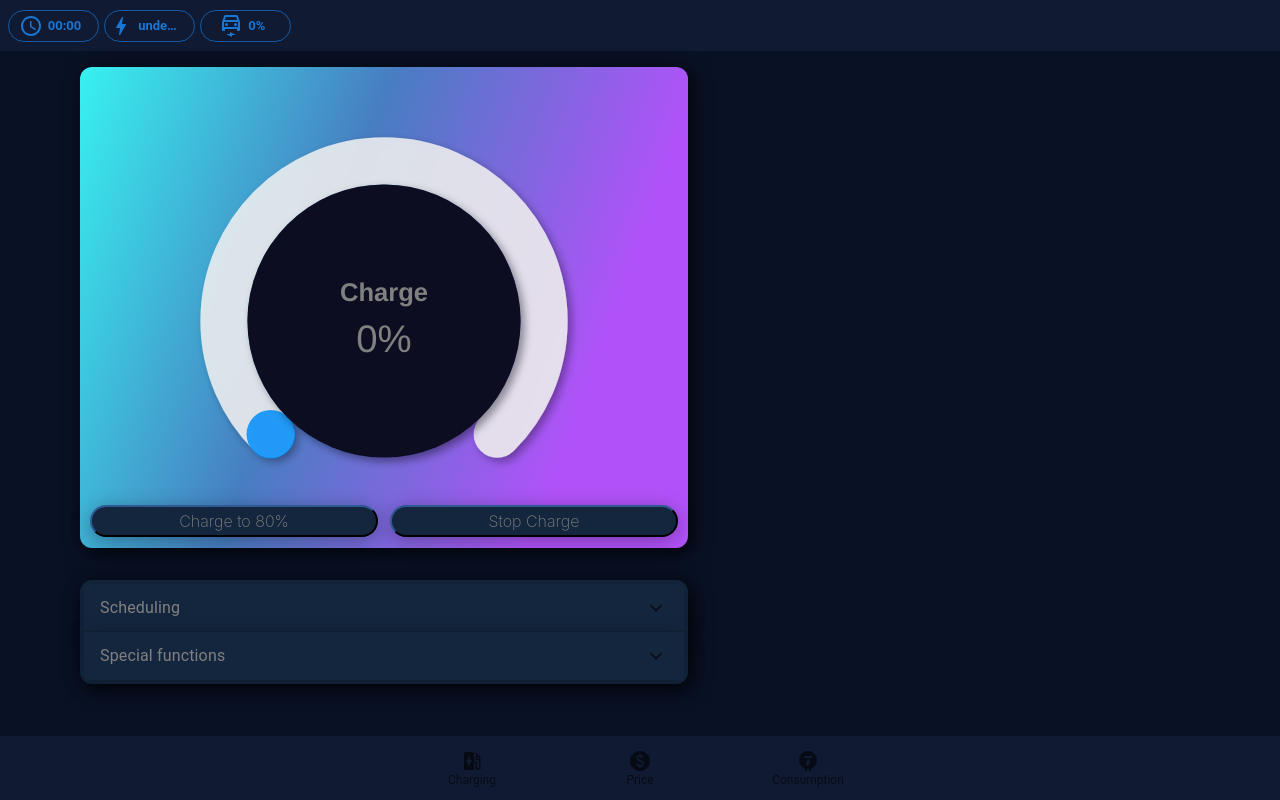
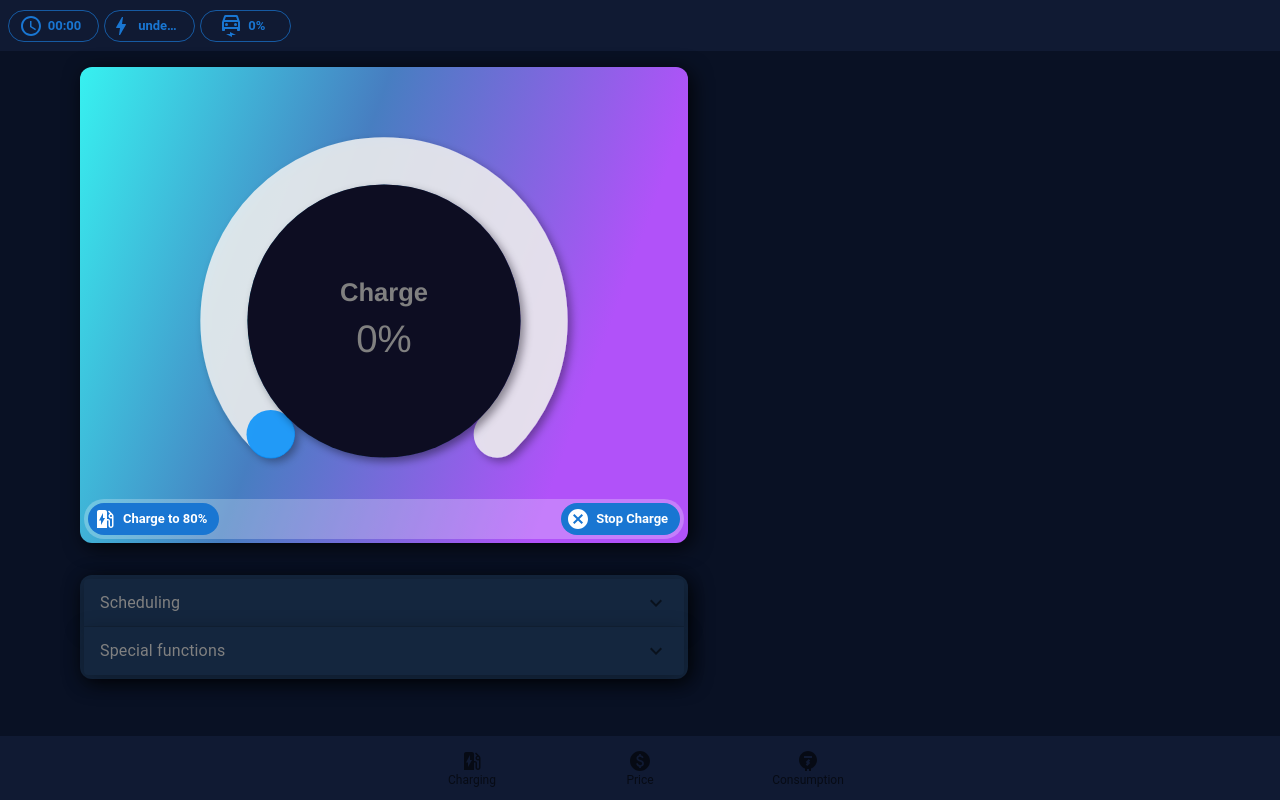
Before and after one commit to FredrikAndersson-MU24/charging-app, a React (Vite) app: page / in a window 1280 px wide. Built offline with nearby package versions, Linux system fonts and the light colour scheme; no server answers.

Commit message:
use chips for buttons

```diff
--- a/src/pages/ChargingPage.tsx
+++ b/src/pages/ChargingPage.tsx
@@ -1,7 +1,11 @@
 import '../App.css'
 import ChargeComponent from "../components/ChargeComponent.tsx";
-import {Accordion, AccordionDetails, AccordionSummary, Typography} from "@mui/material";
-import {ExpandMore} from '@mui/icons-material';
+import {Accordion, AccordionDetails, AccordionSummary, Chip, Typography} from "@mui/material";
+import {
+    Cancel,
+    EvStation,
+    ExpandMore
+} from '@mui/icons-material';
 
 const ChargingPage = (props: {
     charge: number,
@@ -22,16 +26,11 @@ const ChargingPage = (props: {
         <>
             <div className={"charge-container"}>
                 <ChargeComponent data={props.charge} charging={props.charging}/>
-                <div style={{display: "flex", justifyContent: "space-between"}}>
-                    <button onClick={props.handleChargeTo80}
-                            style={{backgroundColor: (props.charging ? "lightgreen" : "")}}
-                            className={"charging-button"}>
-                        Charge to 80%
-                    </button>
-                    <button onClick={props.handleAbortCharging}
-                            className={"charging-button"}>
-                        Stop Charge
-                    </button>
+                <div style={{display: "flex", justifyContent: "space-between", background: "rgba(255, 255, 255, 0.25)", alignItems: "center", borderRadius: "3em"}}>
+                    <Chip onClick={props.handleChargeTo80} icon={<EvStation/>} color={props.charging ? "success" : "primary"}
+                              label={"Charge to 80%"} variant={props.charging ? "filled" : "filled"} sx={{margin: "0.3em"}}/>
+                    <Chip onClick={props.handleAbortCharging} icon={<Cancel/>} color={props.charging ? "error" : "primary"}
+                          label={"Stop Charge"} variant={props.charging ? "filled" : "filled"} sx={{margin: "0.3em"}}/>
                 </div>
             </div>
 
```
